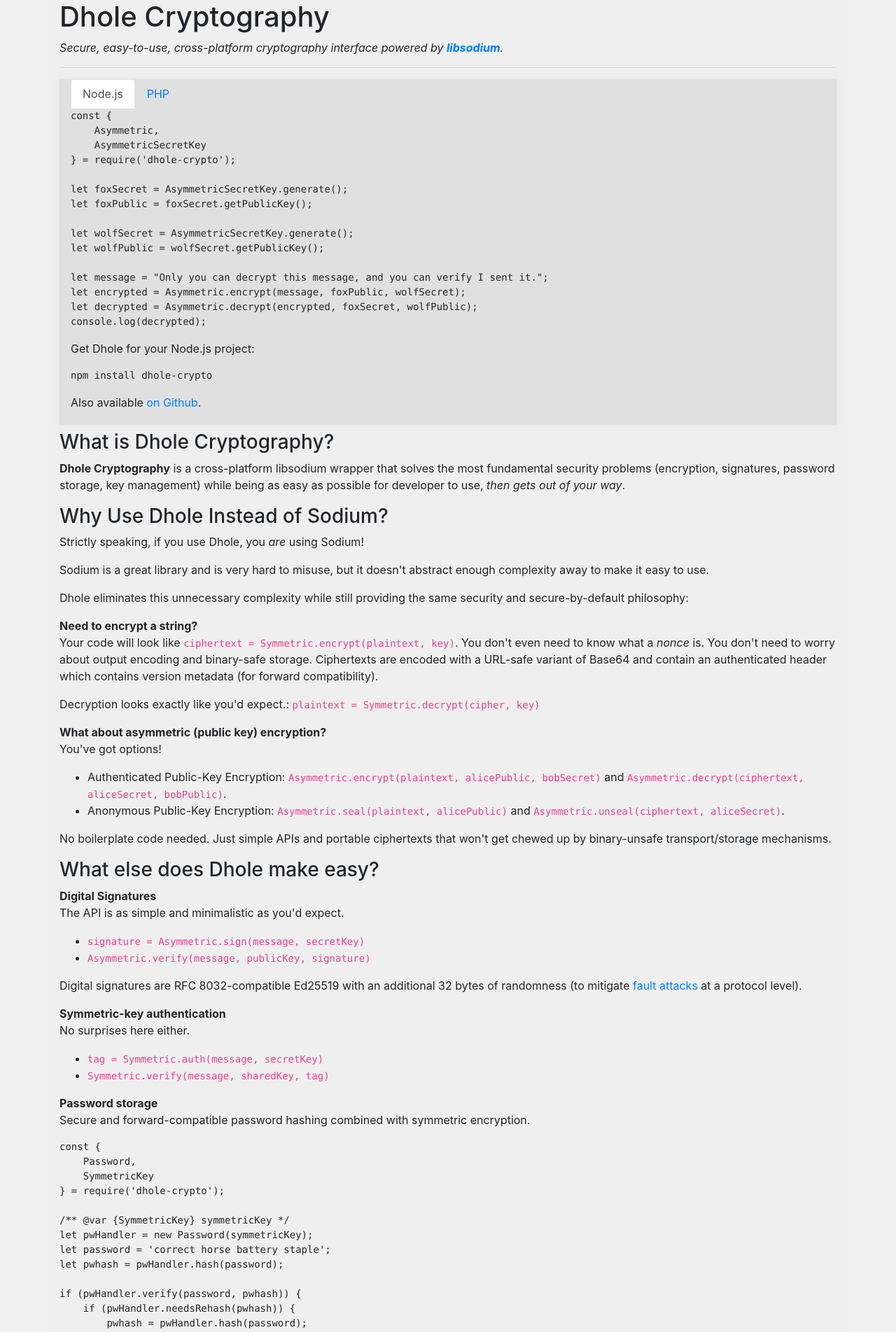
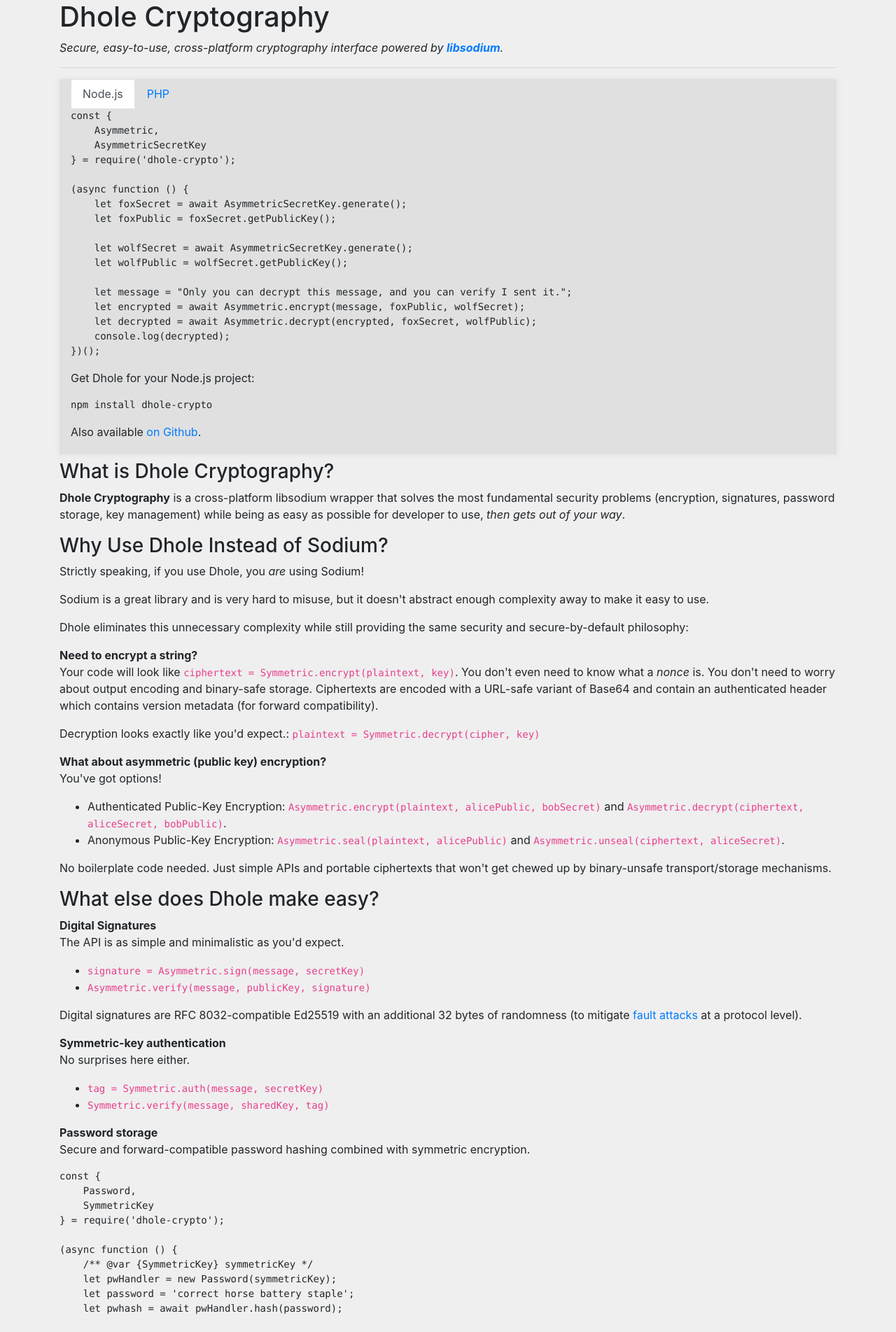
Before and after one commit to soatok/dholecrypto-web, a PHP site: template template/index.twig in a window 1280 px wide. Shown: the top 1903 px of the page at 70% size. Run offline with PHP 8.4, Linux system fonts and the light colour scheme; the template is opened without the code that fills it, so the values that code supplies are empty; some libraries are stand-ins or nearby versions.

Commit message:
Update documentation for dholecrypto-js @ 0.6.0

```diff
--- a/template/snippets/example-keyring.twig
+++ b/template/snippets/example-keyring.twig
@@ -4,19 +4,21 @@ const {
     SymmetricKey
 } = require('dhole-crypto');
 
-let foxSecret = AsymmetricSecretKey.generate();
-let foxPublic = foxSecret.getPublicKey();
-let symmetric = SymmetricKey.generate();
+(async function () {
+    let foxSecret = await AsymmetricSecretKey.generate();
+    let foxPublic = foxSecret.getPublicKey();
+    let symmetric = await SymmetricKey.generate();
 
-// Load a serializer
-let ring = new Keyring();
+    // Load a serializer
+    let ring = new Keyring();
 
-// Serialize to string
-let sk = ring.save(foxSecret);
-let pk = ring.save(foxPublic);
-let key = ring.save(symmetric);
+    // Serialize to string
+    let sk = await ring.save(foxSecret);
+    let pk = await ring.save(foxPublic);
+    let key = await ring.save(symmetric);
 
-// Load from string
-let loadSk = ring.load(sk);
-let loadPk = ring.load(pk);
-let loadSym = ring.load(key);
+    // Load from string
+    let loadSk = await ring.load(sk);
+    let loadPk = await ring.load(pk);
+    let loadSym = await ring.load(key);
+})();
--- a/template/snippets/example-pwhash.twig
+++ b/template/snippets/example-pwhash.twig
@@ -3,15 +3,17 @@ const {
     SymmetricKey
 } = require('dhole-crypto');
 
+(async function () {
     /** @var {SymmetricKey} symmetricKey */
     let pwHandler = new Password(symmetricKey);
     let password = 'correct horse battery staple';
-let pwhash = pwHandler.hash(password);
+    let pwhash = await pwHandler.hash(password);
 
-if (pwHandler.verify(password, pwhash)) {
-    if (pwHandler.needsRehash(pwhash)) {
-        pwhash = pwHandler.hash(password);
+    if (await pwHandler.verify(password, pwhash)) {
+        if (await pwHandler.needsRehash(pwhash)) {
+            pwhash = await pwHandler.hash(password);
             // Store updated pwhash in database...
         }
         console.log('Access granted.');
     }
+})();
--- a/template/snippets/nodejs.twig
+++ b/template/snippets/nodejs.twig
@@ -3,13 +3,15 @@ const {
     AsymmetricSecretKey
 } = require('dhole-crypto');
 
-let foxSecret = AsymmetricSecretKey.generate();
-let foxPublic = foxSecret.getPublicKey();
+(async function () {
+    let foxSecret = await AsymmetricSecretKey.generate();
+    let foxPublic = foxSecret.getPublicKey();
 
-let wolfSecret = AsymmetricSecretKey.generate();
-let wolfPublic = wolfSecret.getPublicKey();
+    let wolfSecret = await AsymmetricSecretKey.generate();
+    let wolfPublic = wolfSecret.getPublicKey();
 
-let message = "Only you can decrypt this message, and you can verify I sent it.";
-let encrypted = Asymmetric.encrypt(message, foxPublic, wolfSecret);
-let decrypted = Asymmetric.decrypt(encrypted, foxSecret, wolfPublic);
-console.log(decrypted);
+    let message = "Only you can decrypt this message, and you can verify I sent it.";
+    let encrypted = await Asymmetric.encrypt(message, foxPublic, wolfSecret);
+    let decrypted = await Asymmetric.decrypt(encrypted, foxSecret, wolfPublic);
+    console.log(decrypted);
+})();
```
Lines whose indentation alone changed are shown as unchanged.
